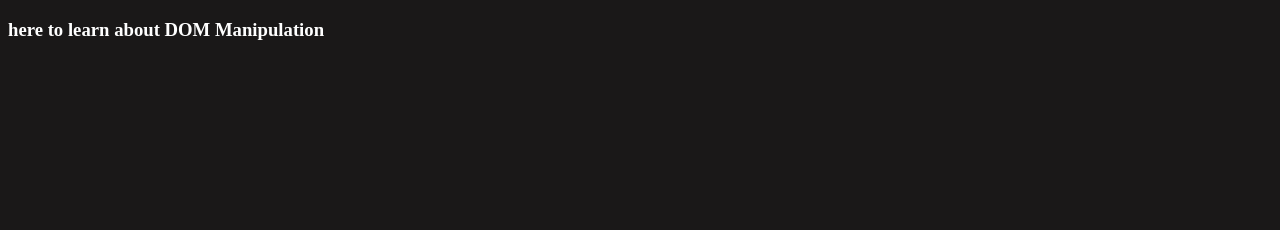
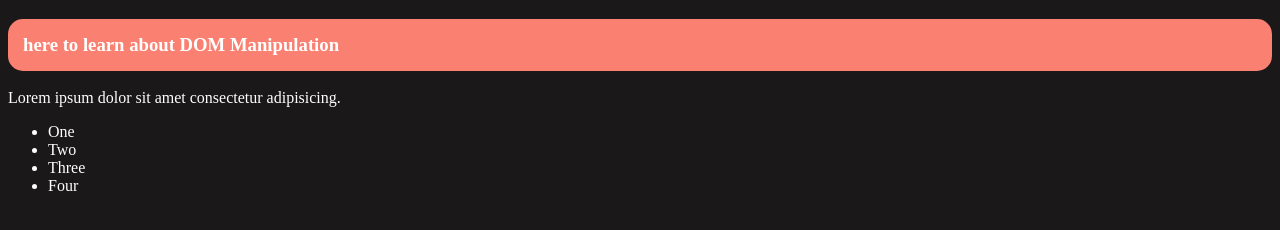
Before and after one commit to axankit/Learning-Javascript-, a plain HTML site: page DOM/one.html in a window 1280 px wide. Drawn offline with Linux system fonts and the light colour scheme.

Commit message:
done for today

```diff
--- a/DOM/one.html
+++ b/DOM/one.html
@@ -5,15 +5,30 @@
     <meta name="viewport" content="width=device-width, initial-scale=1.0" />
     <title>DOM Manipulation</title>
     <style>
-      body{
-          background-color: rgb(26, 24, 24);
-          color: white;
+      body {
+        background-color: rgb(26, 24, 24);
+        color: white;
+      }
+
+      .heading {
+        background-color: salmon;
+        padding: 15px;
+        border-radius: 15px;
       }
     </style>
   </head>
   <body>
     <div class="container">
-      <h3 class="heading">here to learn about DOM Manipulation</h3>
+      <h3 class="heading" id="title">here to learn about DOM Manipulation <span style="display: none;">Ankit its your choice</span></h3>
+
+      <p>Lorem ipsum dolor sit amet consectetur adipisicing.</p>
+
+      <ul>
+        <li>One</li>
+        <li>Two</li>
+        <li>Three</li>
+        <li>Four</li>
+      </ul>
     </div>
   </body>
 </html>
```
Also changed, not shown: 1 other file.
